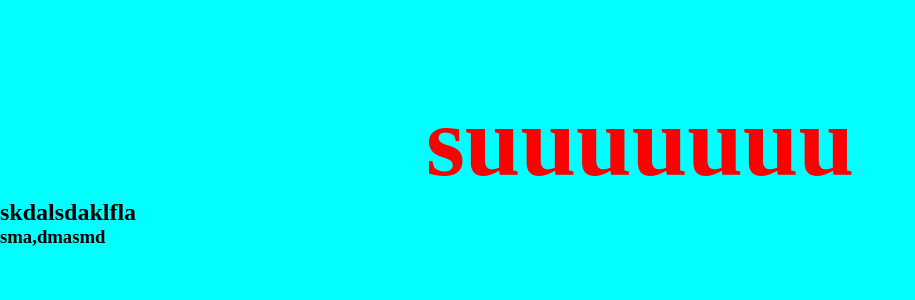
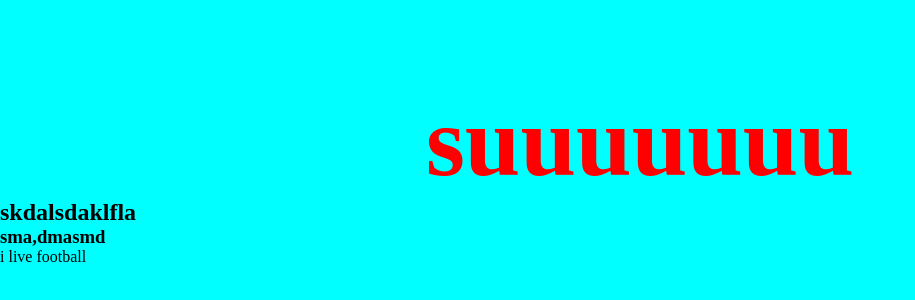
Before and after one commit to zayn-sa/zayn, a plain HTML site: page index.html in a window 1280 px wide. Shown: the part 116-416 px from the top of the page, without its empty margins (0-915 px from the left). Drawn offline with Linux system fonts and the light colour scheme.

Commit message:
love football

```diff
--- a/index.html
+++ b/index.html
@@ -11,5 +11,6 @@
     <h2>skdalsdaklfla</h2>
     <h3>sma,dmasmd
     </h3>
+    <p>i live football</p>
 </body>
 </html>
```
